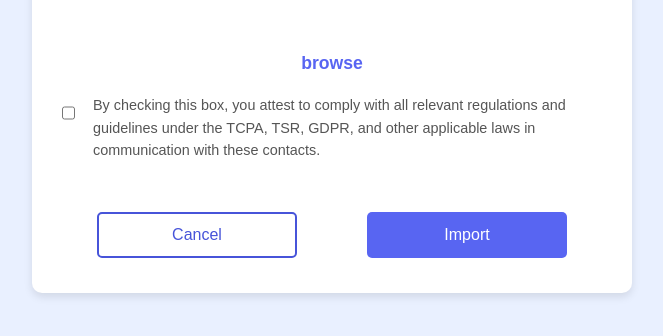
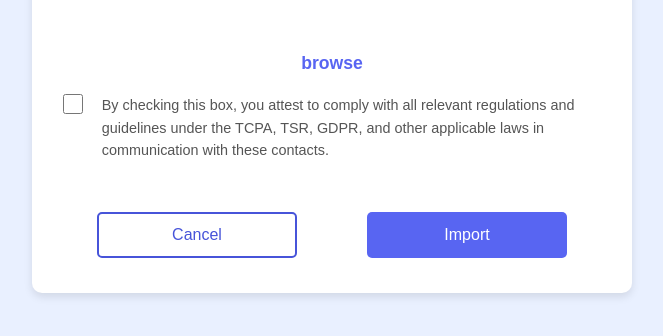
Before and after one commit to diwy24/csv-upload, a plain HTML site: page index.html in a window 1280 px wide. Shown: the part 344-680 px from the top of the page, without its empty margins (308-971 px from the left). Drawn offline with nearby package versions, Linux system fonts and the light colour scheme.

Commit message:
style change

```diff
--- a/index.html
+++ b/index.html
@@ -90,6 +90,8 @@
       margin-right: 8px;
       vertical-align: top;
       margin-bottom: 50px;
+      width:50px;
+      height: 20px;
       }
     .checkbox-text {
       display: inline-block;
```
